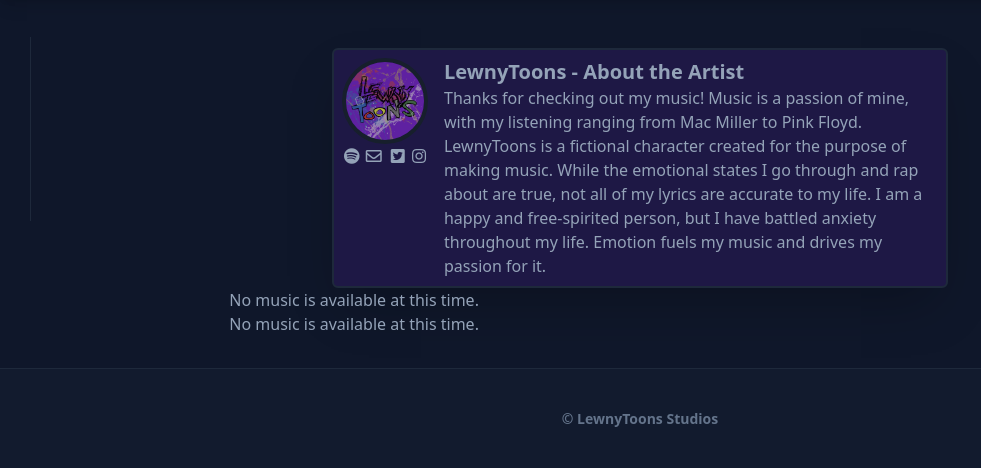
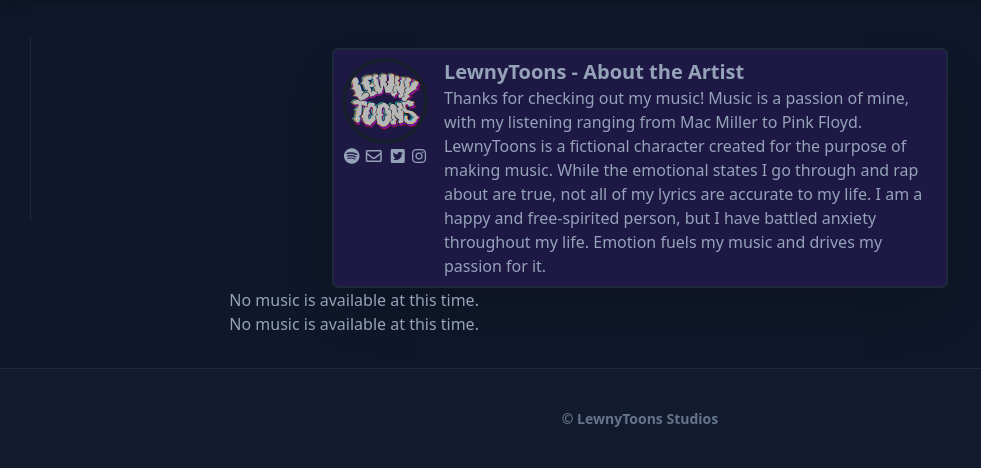
Before and after one commit to LewisFletcher/lewnytoons-studios, a Django app: template music/templates/music/all_music.html in a window 1280 px wide. Shown: the part 56-524 px from the top of the page, without its empty margins (0-981 px from the left). Run offline with Django 4.2, Linux system fonts and the light colour scheme; the template is opened without the code that fills it, so the values that code supplies are empty; style sheets or scripts are compiled from the project's sources; some libraries are stand-ins or nearby versions.

Commit message:
Update all_music.html

```diff
--- a/music/templates/music/all_music.html
+++ b/music/templates/music/all_music.html
@@ -7,7 +7,7 @@
     <div class="flex flex-container bg-violet-900 bg-opacity-25 shadow-2xl rounded-md border-slate-800 border-2 px-2 py-2 flex-auto mx-auto mt-10 w-3/4">
         <div class="grid grid-cols-12 gap-4">
             <div class="flex flex-col col-span-2">
-                <a href="#"><img src="{% static 'lewny.jpg' %}"  class="max-h-32 my-auto max-w-full rounded-full brightness-75 hover:grayscale border-4 border-slate-800 h-auto w--auto" alt="Lewis Fletcher"></a>
+                <a href="#"><img src="{% static 'clear_bg_no_glow.png' %}"  class="max-h-32 my-auto max-w-full rounded-full brightness-75 hover:grayscale border-4 border-slate-800 h-auto w--auto" alt="Lewis Fletcher"></a>
                 <div class="mx-auto text-center">
                     <a class="mx-auto" href="https://open.spotify.com/artist/7MBayOmrWDT5Cbt3hFp4xK" rel="nofollow noopener noreferrer"><i class="fab fa-spotify"></i></a>
                     <a class="mx-auto" href="lewnytoonsmusic@gmail.com" rel="nofollow noopener noreferrer"><i class="far fa-fw fa-envelope"></i></a>
```
